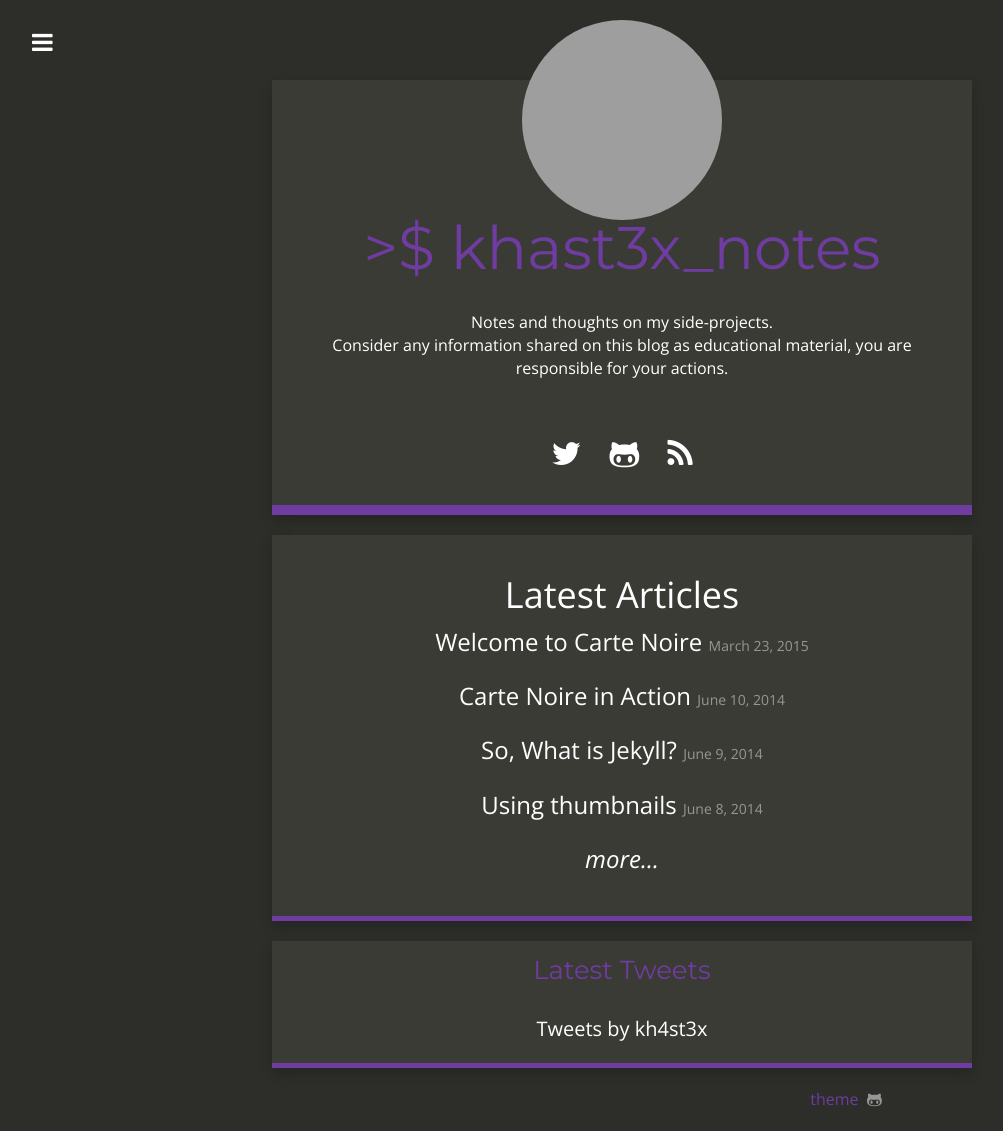
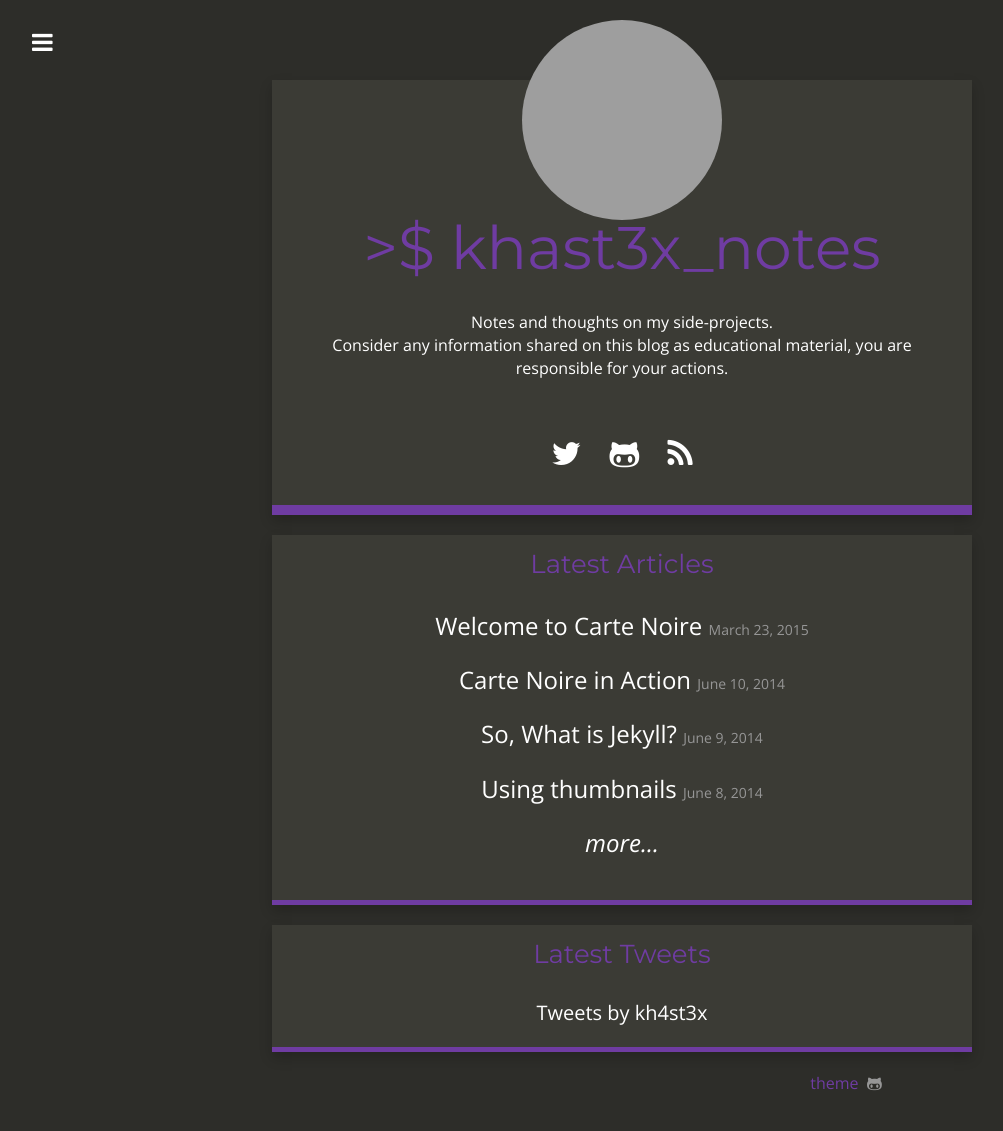
Before and after one commit to khast3x/khast3x.github.io, a Jekyll site: the page built from index.html, in a window 1280 px wide. Shown: the whole page, without its empty margins (18-1021 px from the left). Built offline with Jekyll 4.4.1, drawn with Linux system fonts in a browser that asks for light colours; nearby versions of some CDN libraries; comment, search, counter and statistics services are not loaded; grey boxes are pictures that could not be loaded.

Commit message:
h sizes 2

```diff
--- a/index.html
+++ b/index.html
@@ -24,7 +24,7 @@ make-smaller-titles: true
 
             <div class="articles">
 
-              <h1>Latest Articles</h1>
+              <h2 class="header author-header" itemprop="headline">Latest Articles</h2>
 
               <ul>
                   {% for post in site.posts limit: site.post_limit %}
```
